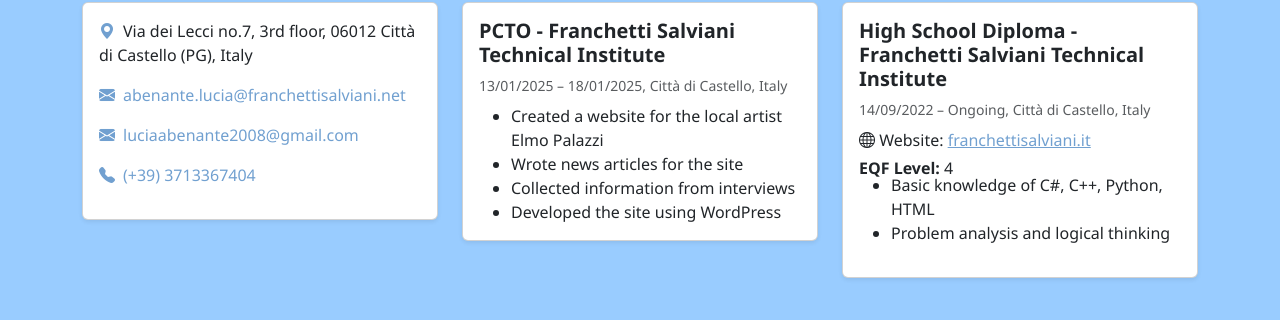
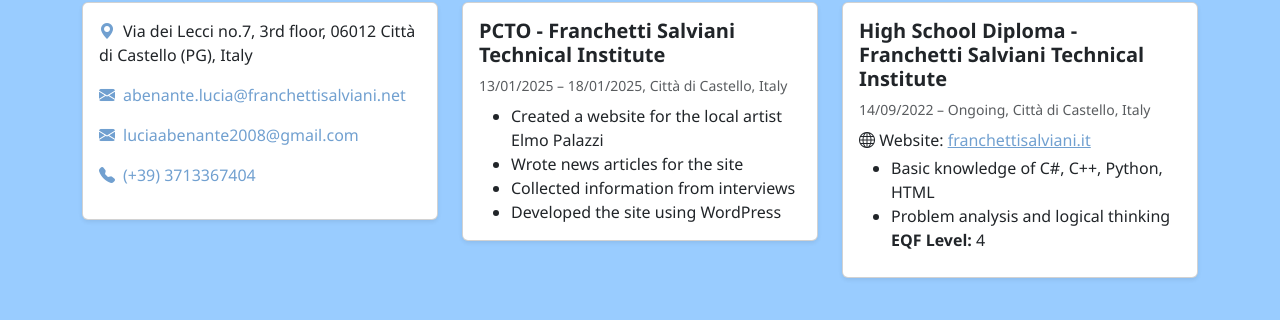
Before and after one commit to Lu0804/CVLuciaAbenate, a plain HTML site: page index.html in a window 1280 px wide. Shown: the part 376-696 px from the top of the page. Drawn offline with nearby package versions, Linux system fonts and the light colour scheme.

Commit message:
Update index.html

```diff
--- a/index.html
+++ b/index.html
@@ -116,11 +116,11 @@
           <h5 class="fw-semibold">High School Diploma - Franchetti Salviani Technical Institute</h5>
           <small class="text-muted">14/09/2022 – Ongoing, Città di Castello, Italy</small>
           <p class="mt-2 mb-1"> <i class="bi bi-globe"> </i> Website: <a href="https://www.franchettisalviani.it" target="_blank" rel="noopener">franchettisalviani.it</a></p>
-          <p style = "margin-bottom: -7px;"><strong>EQF Level:</strong> 4</p>
-        <ul>
+        <ul style = "margin-bottom: -7px;">
           <li>Basic knowledge of C#, C++, Python, HTML</li>
           <li>Problem analysis and logical thinking</li>
         </li>
+            <p><strong>EQF Level:</strong> 4</p>
         </div>
       </section>
     </div>
```
